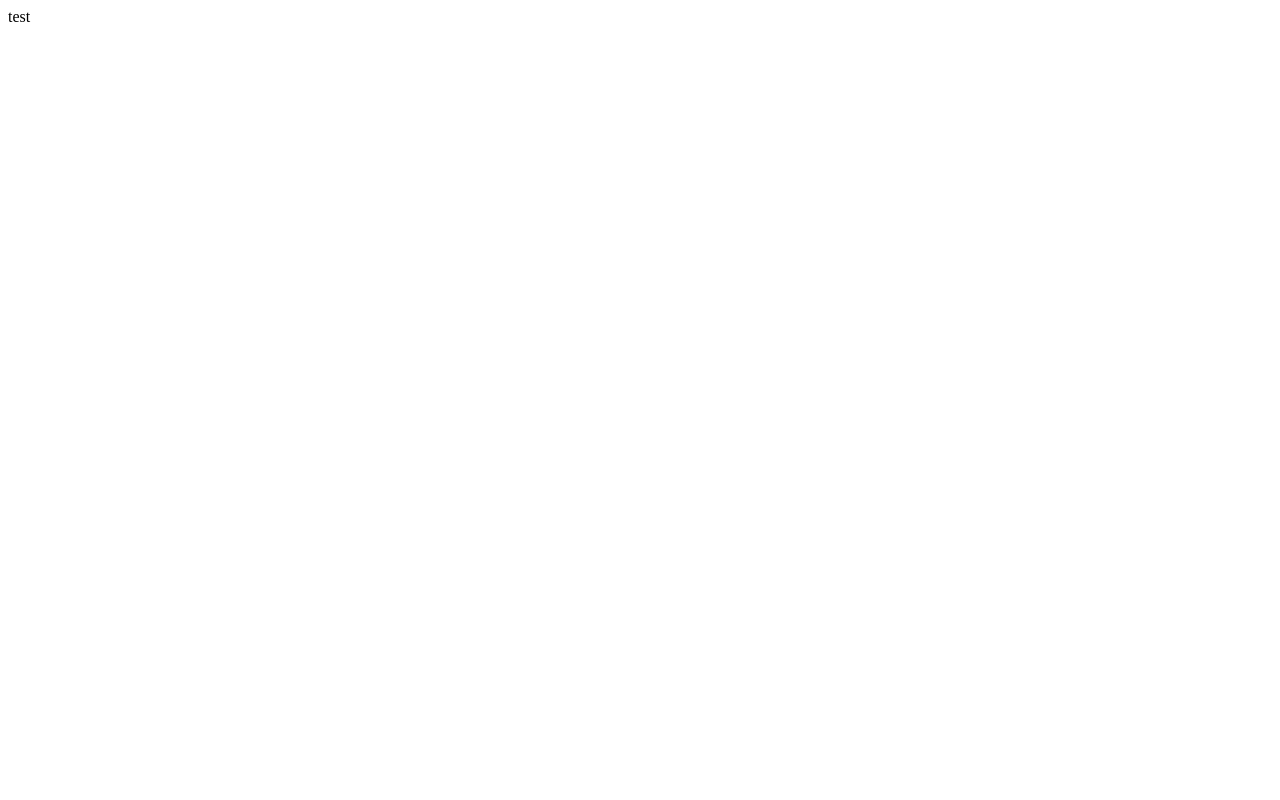
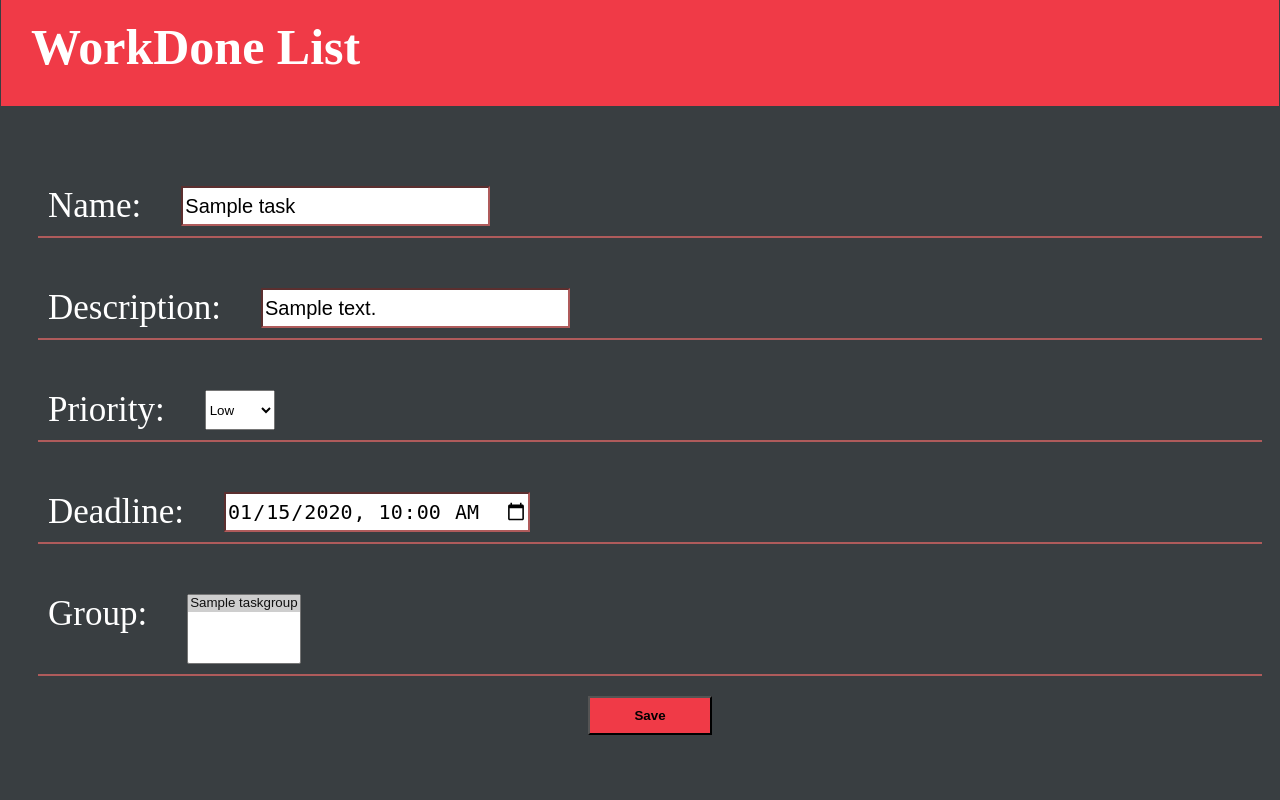
Before and after one commit to 1Eel3ven/to-do-list, a Django app: page /tasks/1/edit/ in a window 1280 px wide. Before the commit the page is almost empty. Run offline with Django 5.2, Linux system fonts and the light colour scheme; tables that the repository leaves empty hold one stand-in row (values such as "Sample post").

Commit message:
Page for editing made

```diff
--- a/mysite/todolist/static/todolist/style.css
+++ b/mysite/todolist/static/todolist/style.css
@@ -152,3 +152,37 @@ input[type=image] {
     text-align: right;
     padding: 15px 0px;
 }
+
+
+.edit_flex_container {
+    display: flex;
+    flex-direction: column;
+
+    margin-left: 20px;
+}
+
+.edit_flex_container > div {
+    display: flex;
+    gap: 40px;
+
+    font-size: 35px;
+    margin: 20px 10px;
+    padding: 10px;
+
+    border-bottom: 2px solid #AF5B5B;
+}
+
+.edit_flex_container > div > input {
+    font-size: 20px;
+    border-color: #AF5B5B;
+    width: 25%;
+}
+
+.edit_flex_container_save {
+    width: 10%;
+    padding: 10px;
+    align-self: center;
+
+    background-color: #F03A47;
+    font-weight: 600;
+}
--- /dev/null
+++ b/mysite/todolist/templates/todolist/edit.html
@@ -0,0 +1,14 @@
+{% extends 'todolist/base.html' %}
+
+{% block content %}
+    <form class='edit_flex_container' action='{% url 'todolist:edit_task' task.id}' method="POST">
+        {% for field in task_form %}
+        <div>
+            {{ field.label }}:
+            {{ field }}
+        </div>
+        {% endfor %}
+
+        <button type='submit' class='edit_flex_container_save'>Save</button>
+    </form>
+{% endblock %}
--- a/mysite/todolist/templates/todolist/index.html
+++ b/mysite/todolist/templates/todolist/index.html
@@ -32,9 +32,9 @@
                                     <span class='outdated'>Outdated</span>
                                 {% endif %}
                             </div>
-                            <div class='task_edit'>
+                            <a class='task_edit' href='{% url 'todolist:edit' task.id %}'>
                                 <img src='{% static 'todolist/images/edit.png' %}' class='task_edit_button'>
-                            </div>
+                            </a>
                         </div>
                     </form>
                 </li>
--- a/mysite/todolist/urls.py
+++ b/mysite/todolist/urls.py
@@ -8,7 +8,8 @@ urlpatterns = [
     path('', views.IndexView.as_view(), name='index'),
     path('<int:pk>/', views.DetailView.as_view(), name='detail'),
     path('<int:task_id>/complete/', views.CompleteTask, name='complete_task'),
-    path('<int:task_id>/edit/', views.EditTask, name='edit_task'),
+    path('<int:pk>/edit/', views.EditView.as_view(), name='edit'),
+    path('<int:task_id>/edit_task/', views.EditTask, name='edit_task'),
     path('create/', views.CreateTask, name='create_task'),
     path('addgroup/', views.AddGroup, name='add_group'),
 ]
--- a/mysite/todolist/views.py
+++ b/mysite/todolist/views.py
@@ -1,4 +1,4 @@
-from django.shortcuts import redirect, get_object_or_404, HttpResponseRedirect, HttpResponse
+from django.shortcuts import render, redirect, get_object_or_404, HttpResponseRedirect
 from django.views import generic
 from django.urls import reverse
 
@@ -37,8 +37,19 @@ def CompleteTask(request, task_id):
     task.delete()
     return redirect('todolist:index')
 
-def EditTask(request, task_id):
-    return HttpResponse('test')
+class EditView(generic.DetailView):
+    model = Task
+    queryset = Task.objects.all()
+    template_name = 'todolist/edit.html'
+
+    def get_context_data(self, **kwargs):
+        context = super().get_context_data(**kwargs)
+        task = get_object_or_404(Task, pk=self.kwargs['pk'])
+        context['task_form'] = TaskForm(instance=task)
+        return context
+
+def EditTask(request):
+    pass
 
 def CreateTask(request):
     if request.method == "POST":
```
